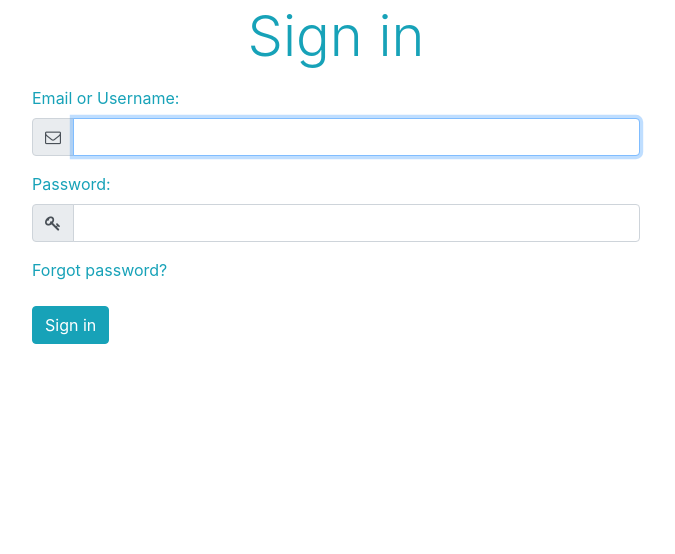
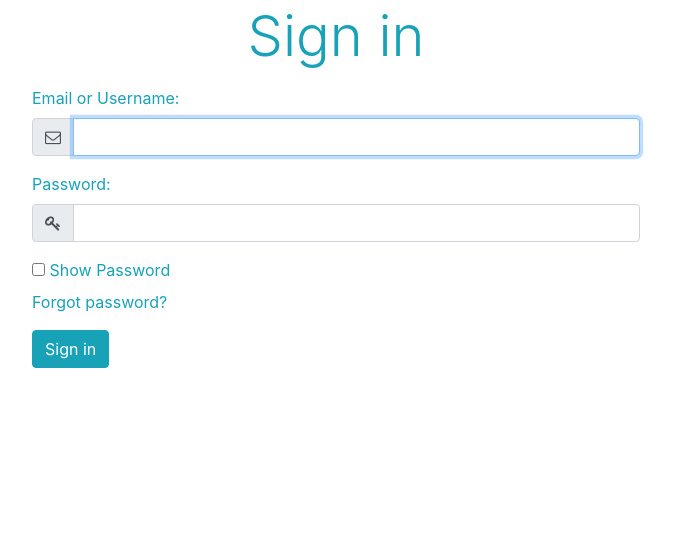
Before and after one commit to Babile/Login-system-website, a PHP site: page /sign-in.php in a window 1280 px wide. Shown: the part 61-615 px from the top of the page, without its empty margins (304-979 px from the left). Run offline with PHP 8.4, Linux system fonts and the light colour scheme.

Commit message:
Update: Adding show password to see typed password

```diff
--- a/about-me.php
+++ b/about-me.php
@@ -5,7 +5,7 @@
 <!DOCTYPE html>
 
 
-<html>
+<html lang="en">
     <head>
         <?php include("header.php"); ?>
         <link rel="stylesheet" type="text/css" href="css/home_style.css">
@@ -43,7 +43,7 @@
                             ?>
                             <?php if(isset($_SESSION['UserName']) || isset($_SESSION['Email']) || isset($_SESSION['Password'])) { ?>
                             <li class="nav-item">
-                                <a class="nav-link" href="scoreboard.php">Scoreboard</a>
+                                <a class="nav-link" href="scoreboard.php">Score board</a>
                             </li>
                             <?php } ?>
                         </ul>
--- a/css/home_style.css
+++ b/css/home_style.css
@@ -28,7 +28,7 @@
 
 @media (max-height: 580px) {
     .dropdown-menu {
-          height: 30vh;
-          overflow-y: auto;
+        height: 30vh;
+        overflow-y: auto;
     }
 }
--- a/css/style.css
+++ b/css/style.css
@@ -37,12 +37,12 @@
     outline: none;
     border-radius: 50%;
     right: 30px;
-    bottom: 100px;
+    bottom: 80px;
     z-index: 99;
 }
 
 #btnGoTop:active {
-    background-color: #cc22;
+    background-color: #C0C0C0;
 }
 
 body {
--- a/footer.php
+++ b/footer.php
@@ -21,6 +21,7 @@
     </ul>
 </nav>
 
+
 <!-- Optional JavaScript -->
 <!-- jQuery first, then Popper.js, then Bootstrap JS -->
 <script src="https://code.jquery.com/jquery-3.4.1.slim.min.js" integrity="sha384-J6qa4849blE2+poT4WnyKhv5vZF5SrPo0iEjwBvKU7imGFAV0wwj1yYfoRSJoZ+n" crossorigin="anonymous"></script>
--- a/home.php
+++ b/home.php
@@ -9,7 +9,7 @@
 <!DOCTYPE html>
 
 
-<html>
+<html lang="en">
     <head>
         <?php include("header.php"); ?>
         <link rel="stylesheet" type="text/css" href="css/home_style.css">
--- a/index.php
+++ b/index.php
@@ -9,7 +9,7 @@
 <!DOCTYPE html>
 
 
-<html>
+<html lang="en">
     <head>
         <?php include("header.php"); ?>
         <link rel="stylesheet" type="text/css" href="css/home_style.css">
--- a/members.php
+++ b/members.php
@@ -9,7 +9,7 @@
 <!DOCTYPE html>
 
 
-<html>
+<html lang="en">
     <head>
         <?php include("header.php"); ?>
         <link rel="stylesheet" type="text/css" href="css/home_style.css">
@@ -48,7 +48,7 @@
                                 }
                             ?>
                             <li class="nav-item">
-                                <a class="nav-link" href="scoreboard.php">Scoreboard</a>
+                                <a class="nav-link" href="scoreboard.php">Score board</a>
                             </li>
                         </ul>
                         <div class="navbar-nav ml-auto">
--- a/reset-password.php
+++ b/reset-password.php
@@ -15,7 +15,7 @@
 <!DOCTYPE html>
 
 
-<html>
+<html lang="en">
     <head>
         <?php include("header.php"); ?>
     </head>
@@ -69,7 +69,7 @@
                                     echo '
                                         <div class="form-group text-center">
                                             <div id="alert_msg" class="alert alert-danger text-center" role="alert">
-                                                <p>invalid email address. Please check for misspelling mistakes and fill field again.</p>
+                                                <p>Invalid email address. Please check for misspelling mistakes and fill field again.</p>
                                             </div>
                                         </div>';
                                 }
--- a/scoreboard.php
+++ b/scoreboard.php
@@ -9,7 +9,7 @@
 <!DOCTYPE html>
 
 
-<html>
+<html lang="en">
     <head>
         <?php include("header.php"); ?>
         <script defer src="scripts/profile_list_script.js"></script>
@@ -45,7 +45,7 @@
                                 }
                             ?>
                             <li class="nav-item active">
-                                <a class="nav-link" href="scoreboard.php">Scoreboard<span class="sr-only">(current)</span></a>
+                                <a class="nav-link" href="scoreboard.php">Score board<span class="sr-only">(current)</span></a>
                             </li>
                         </ul>
                         <div class="navbar-nav ml-auto">
--- a/scripts/scroll_button_go_top.js
+++ b/scripts/scroll_button_go_top.js
@@ -2,10 +2,10 @@ window.onscroll = function(ev) {
     var mybutton = document.getElementById("btnGoTop");
 
     if (document.body.scrollTop > 20 || document.documentElement.scrollTop > 20) {
-        mybutton.style.display = "block";
+        $("#btnGoTop").fadeIn("slow");
     }
     else {
-        mybutton.style.display = "none";
+        $("#btnGoTop").fadeOut("slow");
     }
 };
 
--- /dev/null
+++ b/scripts/show_password_script.js
@@ -0,0 +1,24 @@
+function showPasswordFunc() {
+  let passwordInput = document.getElementById("password");
+
+  if (passwordInput.type === "password") {
+    passwordInput.type = "text";
+  }
+  else {
+    passwordInput.type = "password";
+  }
+}
+
+function showPasswordsFunc() {
+  let passwordInput = document.getElementById("password");
+  let passwordRetypeInput = document.getElementById("password_retype");
+
+  if (passwordInput.type === "password" && passwordRetypeInput.type == "password") {
+    passwordInput.type = "text";
+    passwordRetypeInput.type = "text";
+  }
+  else {
+    passwordInput.type = "password";
+    passwordRetypeInput.type = "password";
+  }
+}
--- a/sign-in.php
+++ b/sign-in.php
@@ -9,9 +9,10 @@
 <!DOCTYPE html>
 
 
-<html>
+<html lang="en">
     <head>
         <?php include("header.php"); ?>
+        <script defer src="scripts/show_password_script.js"></script>
     </head>
     <body>
         <header>
@@ -138,10 +139,14 @@
                                 <input type="password" name="password" id="password" class="form-control" autofocus required>
                             </div>
                         </div>
-                        <div id="forgot_password_link" class="text-left">
+                        <div>
+                            <input type="checkbox" id="showPassword" name="showPassword" onclick="showPasswordFunc()">
+                            <label for="showPassword" class="text-info">Show Password</label>
+                        </div>
+                        <div id="forgot_password_link" class="text-left form-group">
                             <a href="reset-password.php" class="text-info">Forgot password?</a>
                         </div>
-                        <div class="form-group"><br>
+                        <div class="form-group">
                             <button type="submit" name="login_btn" id="login_btn" class="btn btn-info btn-md button_load">Sign in</button>
                         </div>
                     </form>
```
Also changed, not shown: create-new-password.php (+6 -1 lines), register.php (+7 -2 lines).
